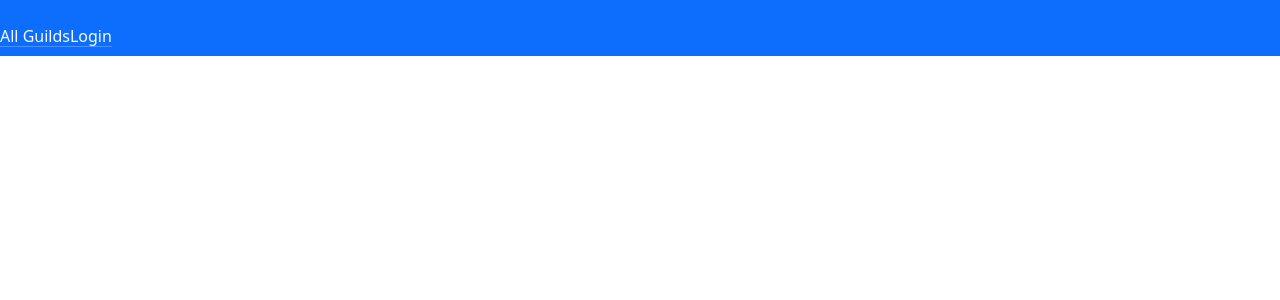
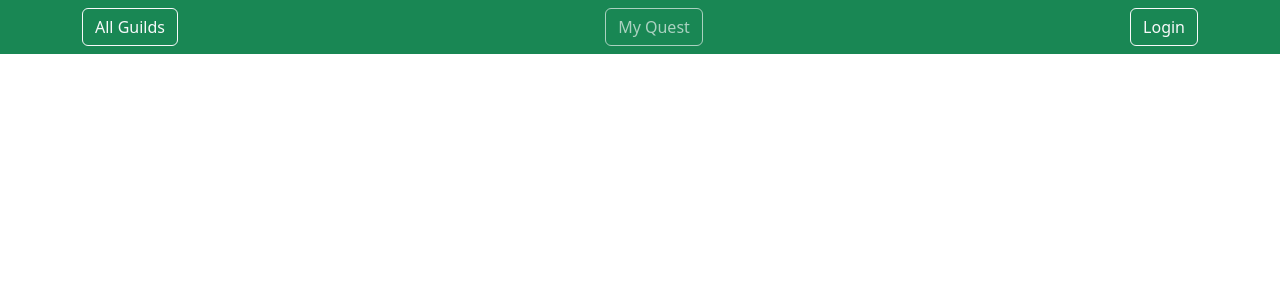
Before and after one commit to FranPer23/jadventures-frontend, a React (Create React App) app: page / in a window 1280 px wide. Shown: the top 300 px of the page. Built offline with nearby package versions, Linux system fonts and the light colour scheme.

Commit message:
navbarDone

```diff
--- a/src/components/navbar/Navbar.js
+++ b/src/components/navbar/Navbar.js
@@ -4,14 +4,17 @@ const Navbar = () =>
 {
     return(
         <>
-            <nav class="navbar navbar-expand-lg navbar-expand-sm bg-primary text-light mb-5">
-                <div>
-                <div class="navbar-nav">
-                    <ul class="navbar-nav me-auto my-3 mb-lg-0 ">
-                        <li><Link class="link-light link-offset-2 link-underline-opacity-25 link-underline-opacity-100-hover" to="/" >All Guilds</Link></li>
-                        <li><Link class="link-light link-offset-2 link-underline-opacity-25 link-underline-opacity-100-hover" to="/" >Login</Link></li>
-                    </ul>
-                </div>
+            <nav class="navbar navbar-expand-lg navbar-expand-sm bg-success mb-5">
+                <div className="container">
+                    <div class="navbar-nav">
+                        <Link class="btn btn-outline-light" to="/" >All Guilds</Link>
+                    </div>
+                    <div class="navbar-nav">
+                        <Link class="btn disabled text-light" to="/" >My Quest</Link>
+                    </div>
+                    <div class="navbar-nav">
+                        <Link class="btn btn-outline-light" to="/" >Login</Link>
+                    </div>
                 </div>
             </nav>
         </>
```
